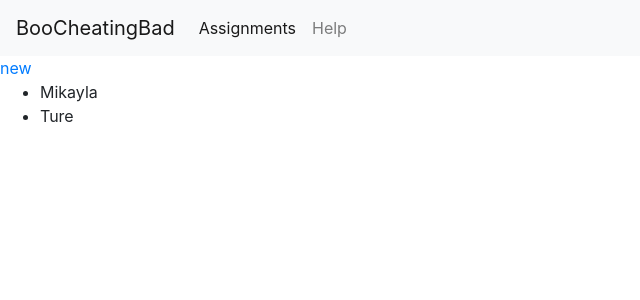
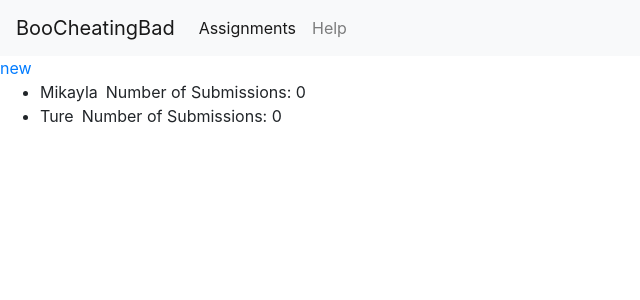
Before and after one commit to whysgai/BooPlagiraismBad, a React (Create React App) app in the folder bpb-front/: page / in a window 1280 px wide. Shown: the top 300 px of the page, without its empty margins (0-640 px from the left). Built offline with nearby package versions, Linux system fonts and the light colour scheme.

Commit message:
BPB-14 feat: update styling in assignment list card and add number of submissions for each assignment

```diff
--- a/bpb-front/src/AssignmentListCard.tsx
+++ b/bpb-front/src/AssignmentListCard.tsx
@@ -1,10 +1,16 @@
 import React from 'react';
 import Assignment from './types/Assignment'
+import 'bootstrap/dist/css/bootstrap.min.css';
 
 function AssignmentListCard({assignment, createAssignment}:{assignment : Assignment, createAssignment: (arg: String) => void }) {
   return (
     <div className="assignment-list-card">
-      {assignment.name}
+      <span>
+        {assignment.name}
+      </span>
+      <span className='pl-2'>
+        Number of Submissions: {assignment.submissionIds.length}
+      </span>
     </div>
   );
 }
```
